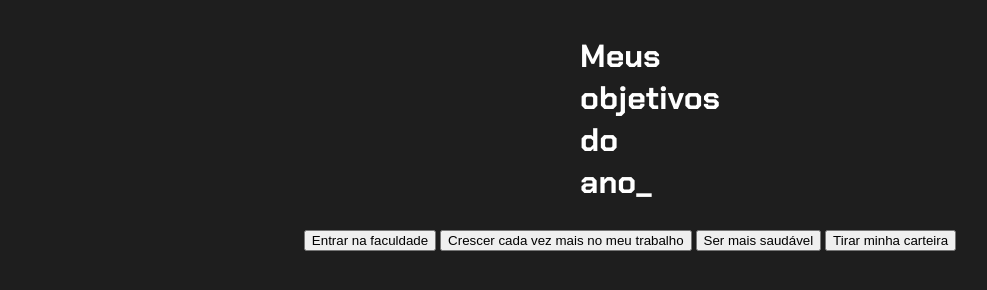
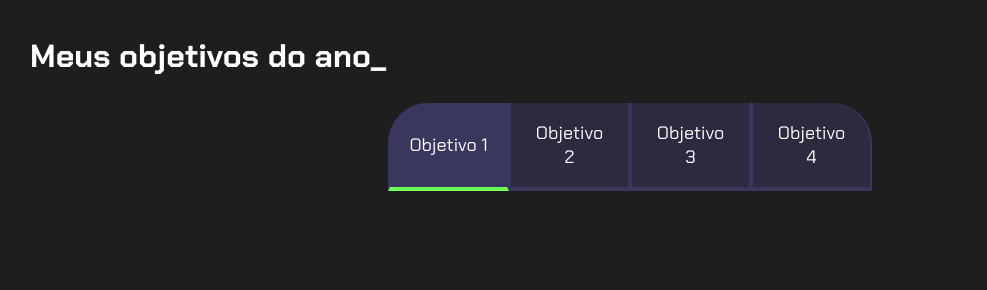
Before and after one commit to julia123silva/vscode3e, a plain HTML site: page index.html in a window 1280 px wide. Shown: the whole page, without its empty margins (10-997 px from the left). Drawn offline with Linux system fonts and the light colour scheme.

Commit message:
Add files via upload

```diff
--- a/index.html
+++ b/index.html
@@ -6,20 +6,18 @@
     <meta name="viewport" content="width=device-width, initial-scale=1.0">
     <title>Meus objetivos do ano</title>
     <link rel="stylesheet" href="style.css">
-    <link rel="preconnect" href="https://fonts.googleapis.com">
-    <link rel="preconnect" href="https://fonts.gstatic.com" crossorigin>
-    <link href="https://fonts.googleapis.com/css2?family=Chakra+Petch:wght@400;700&display=swap" rel="stylesheet">
 </head>
 
 <body>
     <section class="conteudo-principal">
         <h2 class="titulo-principal">Meus objetivos do ano<span>_</span></h2>
         <div class="botoes">
-            <button class="botao">Entrar na faculdade</button>
-            <button class="botao">Crescer cada vez mais no meu trabalho</button>
-            <button class="botao">Ser mais saudável</button>
-            <button class="botao">Tirar minha carteira</button>
+            <button class="botao ativo">Objetivo 1</button>
+            <button class="botao">Objetivo 2</button>
+            <button class="botao">Objetivo 3</button>
+            <button class="botao">Objetivo 4</button>
         </div>
+        <script src="main.js"></script>
     </section>
 </body>
 </html>
--- a/main.js
+++ b/main.js
@@ -0,0 +1,6 @@
+const botoes = document.querySelectorAll(".botao");
+for(let i=0;<botoes.length;i++){
+    botoes[i].onclick=function(){
+        botoes[i].classList.add("ativo");
+    }
+}
--- a/style.css
+++ b/style.css
@@ -1,5 +1,4 @@
 @import url('https://fonts.googleapis.com/css2?family=Chakra+Petch:wght@400;700&display=swap');
-
 :root {
     --cor-de-fundo: #1E1E1E;
     --verde: #6FFF57;
@@ -11,9 +10,10 @@
 body{
     background-color: var(--cor-de-fundo);
     color: var(--branco);
-    font-family: 'chakra petch', 'sans-serif';
+    font-family: 'Chakra Petch', sans-serif;
 }
-.conteudo-principal{
+
+.conteudo-principal {
     display: flex;
     flex-direction: column;
     justify-content: center;
@@ -22,8 +22,42 @@ body{
     width: 100%;
     margin: 0 auto;
 }
-.titulo-principal{
+
+.titulo-principal {
     text-align: left;
-    width: 100px;
+    width: 100%;
     font-size: 32px;
 }
+.botao{
+    font-family: "Chakra Petch",sans-serif;
+    background-color: var(--botao-inativo);
+    color: var(--branco);
+    display: flex;
+    justify-content: center;
+    padding: 1em;
+    font-size: 18px;
+    align-items: center;
+    width: 100%;
+    border-bottom: 4px solid var(--botao-ativo);
+    border-left: 2px solid var(--botao-ativo);
+    border-right: 2px solid var(--botao-ativo);
+    border-top: none;
+}
+.botoes{
+    display: block;
+}
+@media screen and (min-width: 768px){
+    .botoes{
+        display: flex;
+    }
+    .botao:first-child{
+        border-radius: 40px 0 0 0;
+    }
+    .botao:last-child{
+        border-radius: 0 40px 0 0;
+    }
+}
+.ativo{
+    background-color: var(--botao-ativo);
+    border-bottom: 4px solid var(--verde);
+}
```
